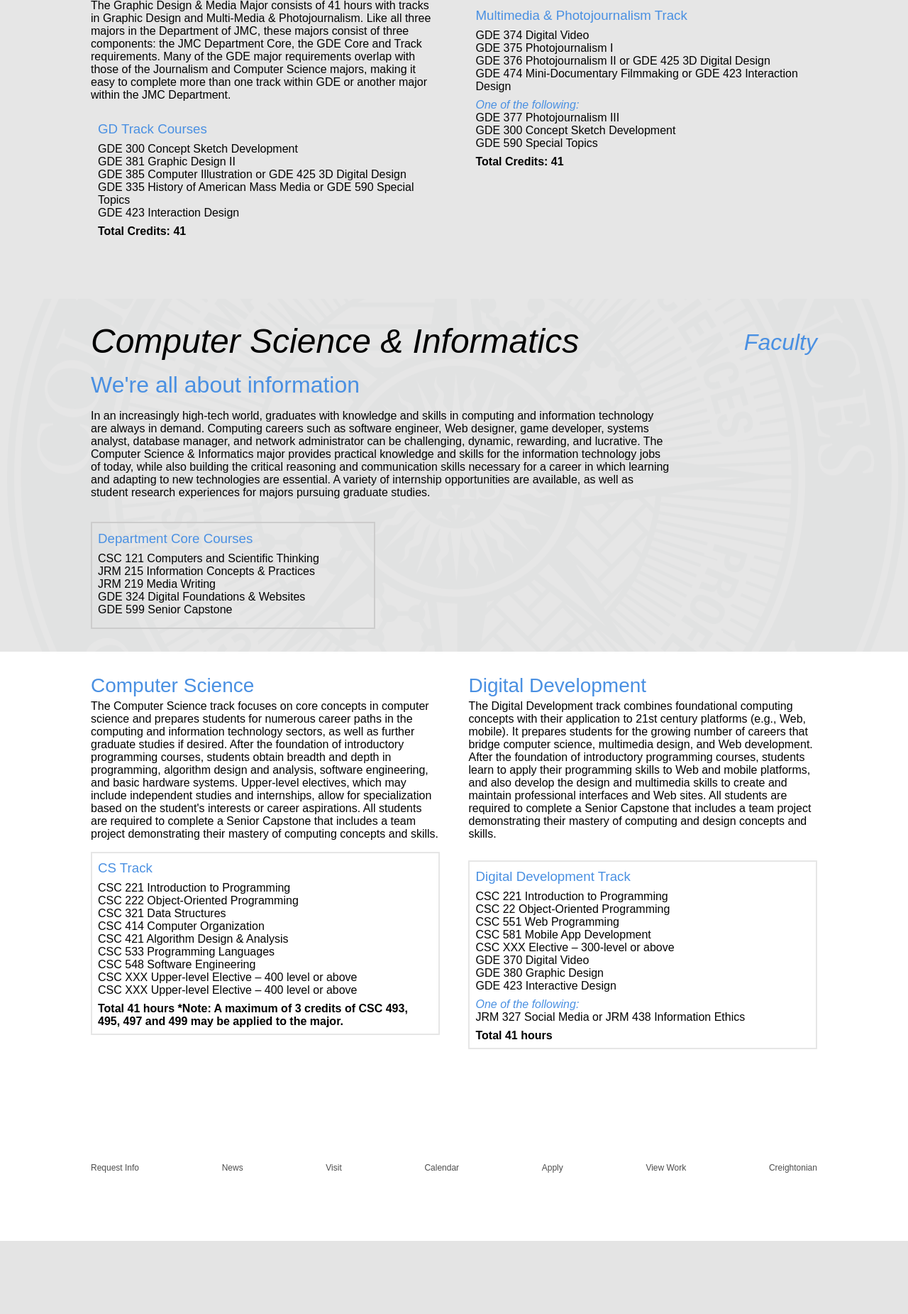
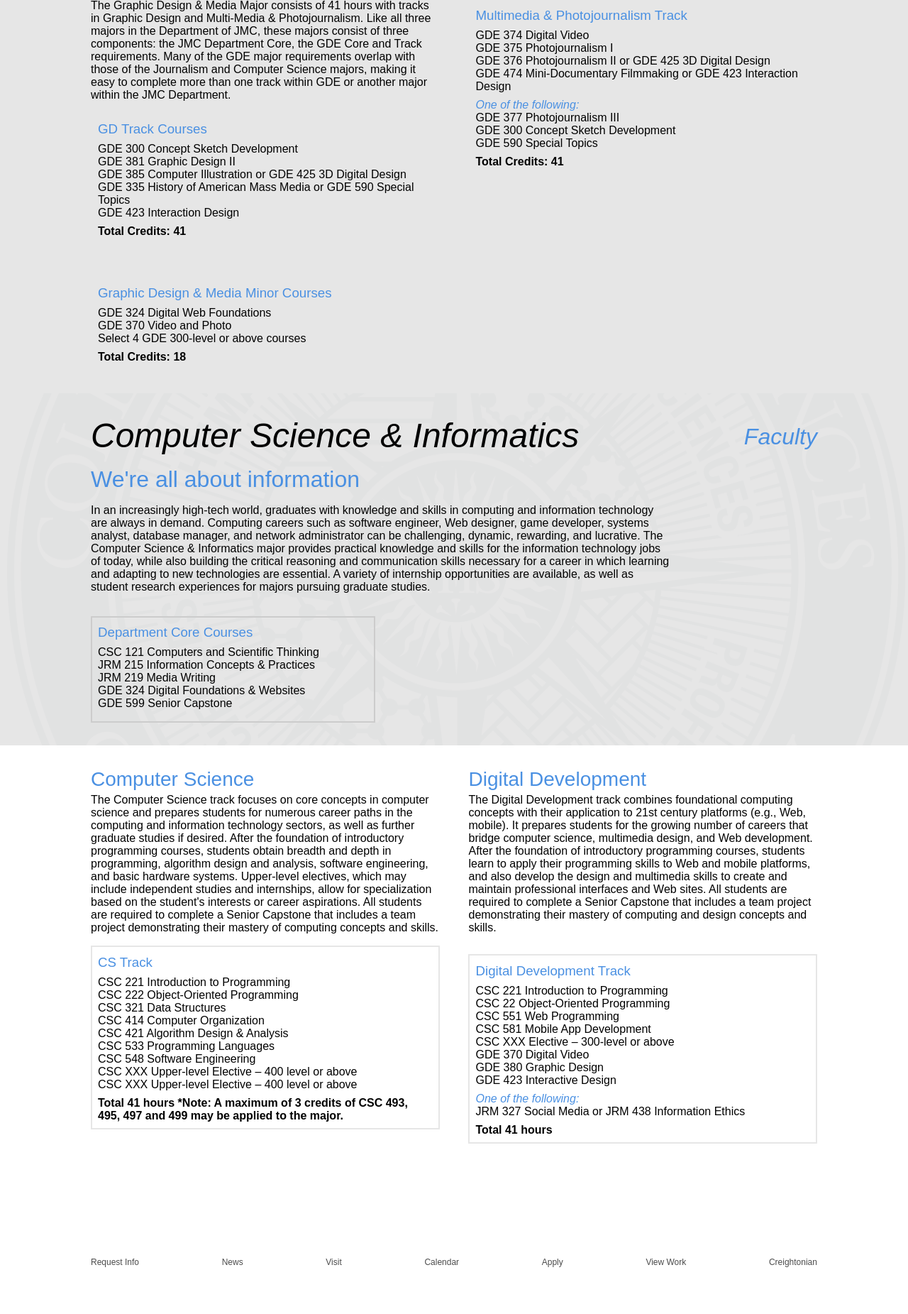
Before and after one commit to aandnota/jmc, a PHP site: page /pages/majors.html in a window 1280 px wide. Shown: the part 2779-4630 px from the top of the page at 71% size. Before the commit the page ends 4527 px from the top, so only its background shows below. Run offline with PHP 8.4, Linux system fonts and the light colour scheme; some libraries are stand-ins or nearby versions.

Commit message:
Changes
added minors to GDE

```diff
--- a/css/style.css
+++ b/css/style.css
@@ -383,7 +383,7 @@ ul{
 }
 
 .journalism{
-	background-color: #CCCCCC;
+	background-color: #cccccc;
 	padding-bottom: 2rem;
 
 }
--- a/pages/majors.html
+++ b/pages/majors.html
@@ -277,6 +277,18 @@
 
 				</div>
 			</div>
+			<div class="adv-track">
+				<ul id="track-courses">
+					<li>
+						<h3>Graphic Design &amp; Media Minor Courses</h3>
+					</li>
+					<li>GDE 324 Digital Web Foundations</li>
+					<li>GDE 370 Video and Photo</li>
+					<li> </li>
+					<li>Select 4 GDE 300-level or above courses</li>
+					<li>Total Credits: 18</li>
+				</ul>
+			</div>
 		</div>
 	</section>
 
```
